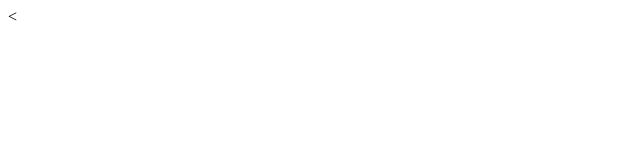
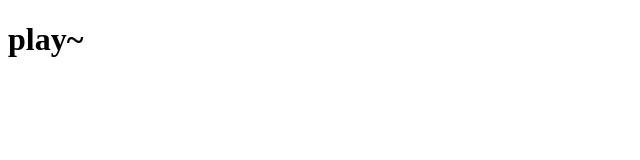
Before and after one commit to jiyoung25/test04, a plain HTML site: page play.html in a window 1280 px wide. Shown: the whole page, without its empty margins (0-640 px from the left). Drawn offline with Linux system fonts and the light colour scheme.

Commit message:
play.html edited

```diff
--- a/play.html
+++ b/play.html
@@ -7,6 +7,6 @@
     <title>play.html</title>
 </head>
 <body>
-    <
+    <h1> play~ </h1>
 </body>
 </html>
```
